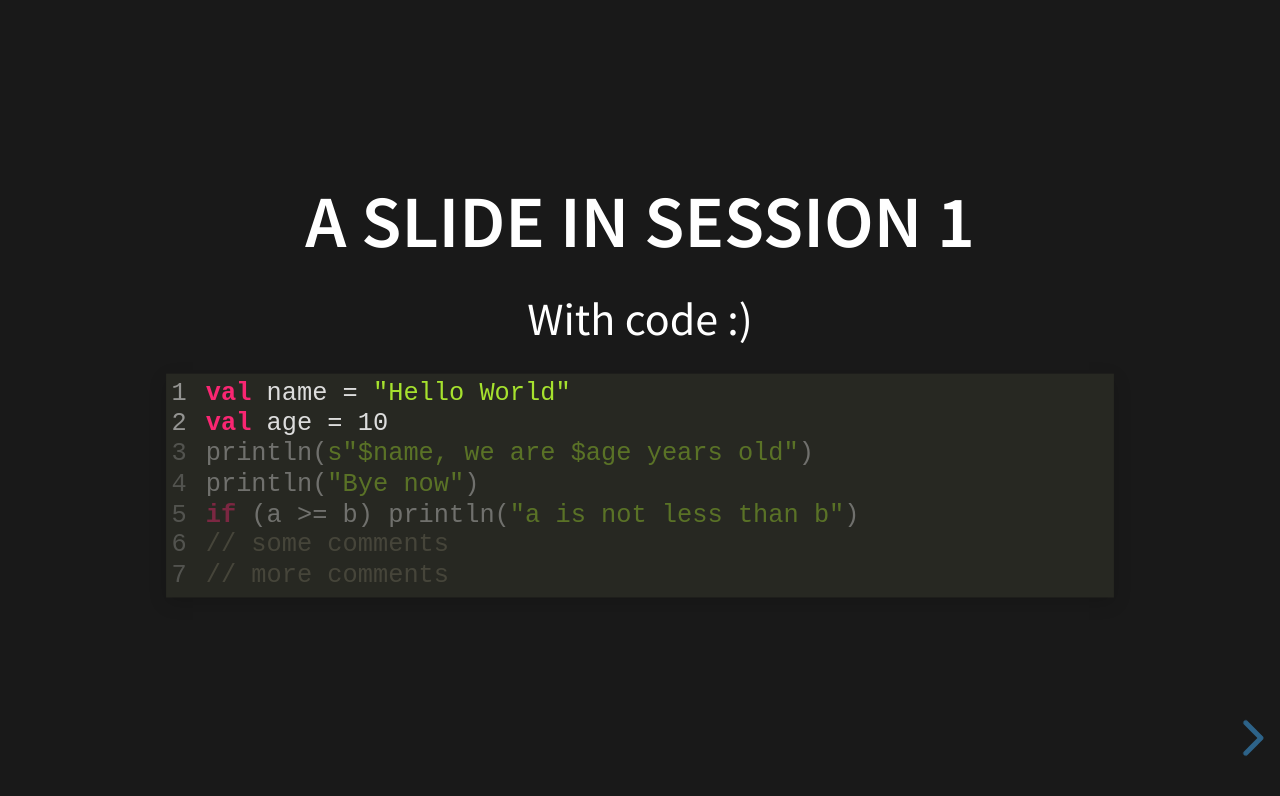
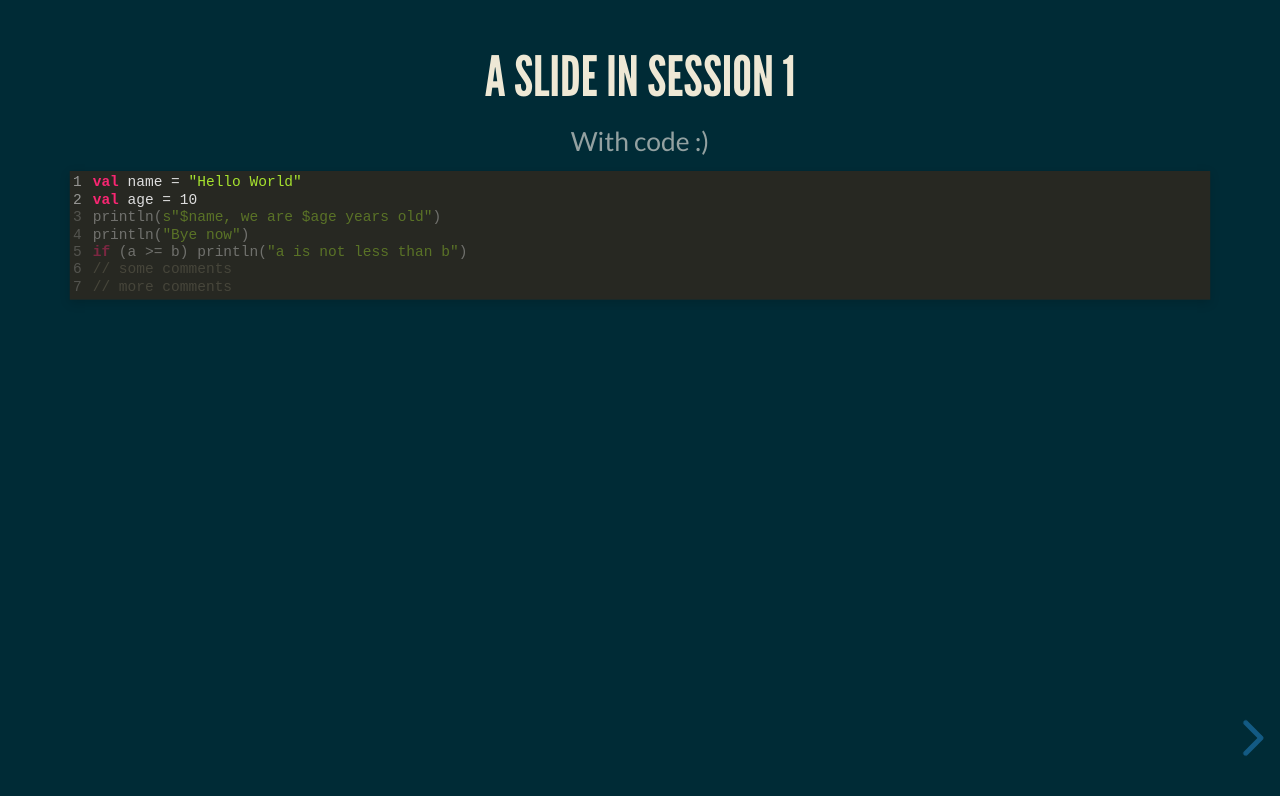
Before and after one commit to forus/scala101-full-course, a website: page slides/index.html in a window 1280 px wide. Drawn offline with Linux system fonts and the light colour scheme.

Commit message:
Size and theme for presentation

```diff
--- a/slides/index.html
+++ b/slides/index.html
@@ -1,5 +1,5 @@
 <!doctype html>
-<html>
+<html lang="en-GB">
 	<head>
 		<meta charset="utf-8">
 		<meta name="viewport" content="width=device-width, initial-scale=1.0, maximum-scale=1.0, user-scalable=no">
@@ -8,7 +8,7 @@
 
 		<link rel="stylesheet" href="dist/reset.css">
 		<link rel="stylesheet" href="dist/reveal.css">
-		<link rel="stylesheet" href="dist/theme/black.css">
+		<link rel="stylesheet" href="dist/theme/moon.css">
 
 		<!-- Theme used for syntax highlighted code -->
 		<link rel="stylesheet" href="plugin/highlight/monokai.css">
@@ -42,7 +42,11 @@
 			// - https://revealjs.com/config/
 			Reveal.initialize({
 				hash: true,
-
+				margin: 0.01,
+				width: 1920,
+				height: 1080,
+				maxScale: 4,
+				center: false,
 				// Learn about plugins: https://revealjs.com/plugins/
 				plugins: [ RevealMarkdown, RevealHighlight, RevealNotes ]
 			});
```
